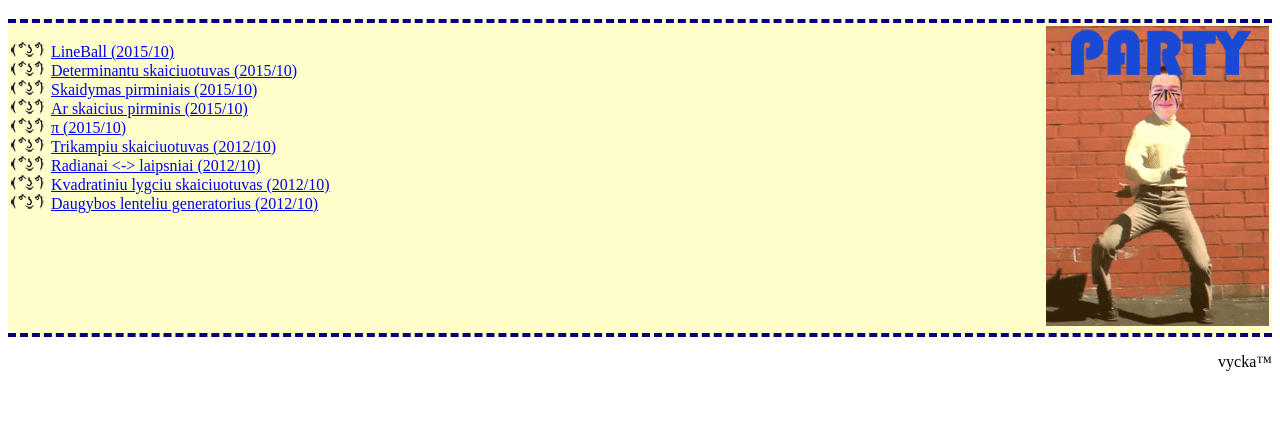
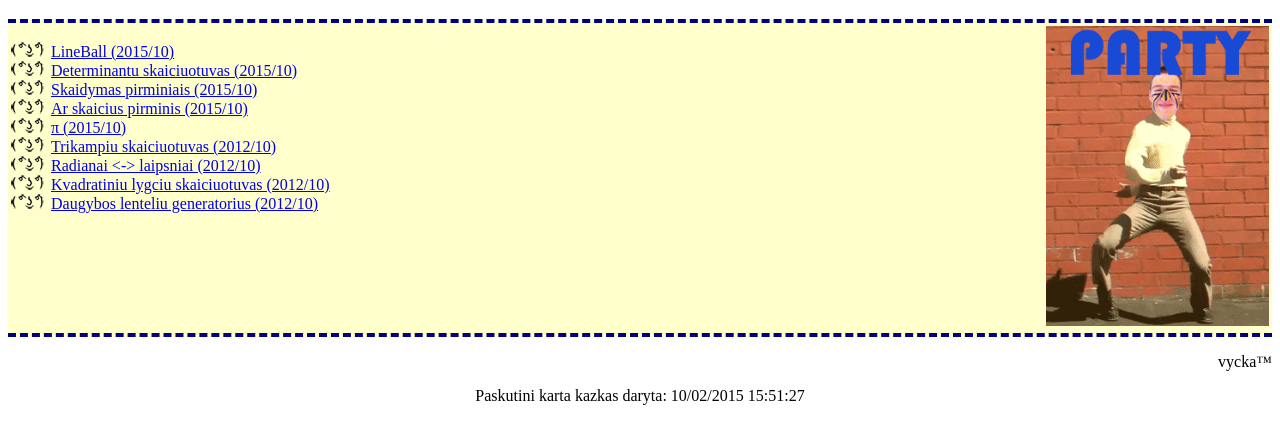
Before and after one commit to vstrimaitis/vstrimaitis.github.io, a plain HTML site: page index.html in a window 1280 px wide. Shown: the part 61-504 px from the top of the page. Drawn offline with Linux system fonts and the light colour scheme.

Commit message:
last edited

```diff
--- a/index.html
+++ b/index.html
@@ -3,6 +3,11 @@
 <head>
 	<meta http-equiv="Content-Type" content="text/html;charset=UTF-8">
 	<title>index</title>
+	<script>
+		function lastEdit(){
+			document.getElementById("lastEdited").innerHTML = "Paskutini karta kazkas daryta: "+document.lastModified;
+		}
+	</script>
 	<style type="text/css">
 		ul{
 			list-style-image: url('lenny.png');
@@ -17,7 +22,7 @@
 		}
 	</style>
 </head>
-<body>
+<body onload="lastEdit()">
 	<h1>
 	web playground
 	</h1>
@@ -63,5 +68,6 @@
 
 
 	<p align="right">vycka™</p>
+	<p align="center" id="lastEdited"></p>
 </body>
 </html>
```
